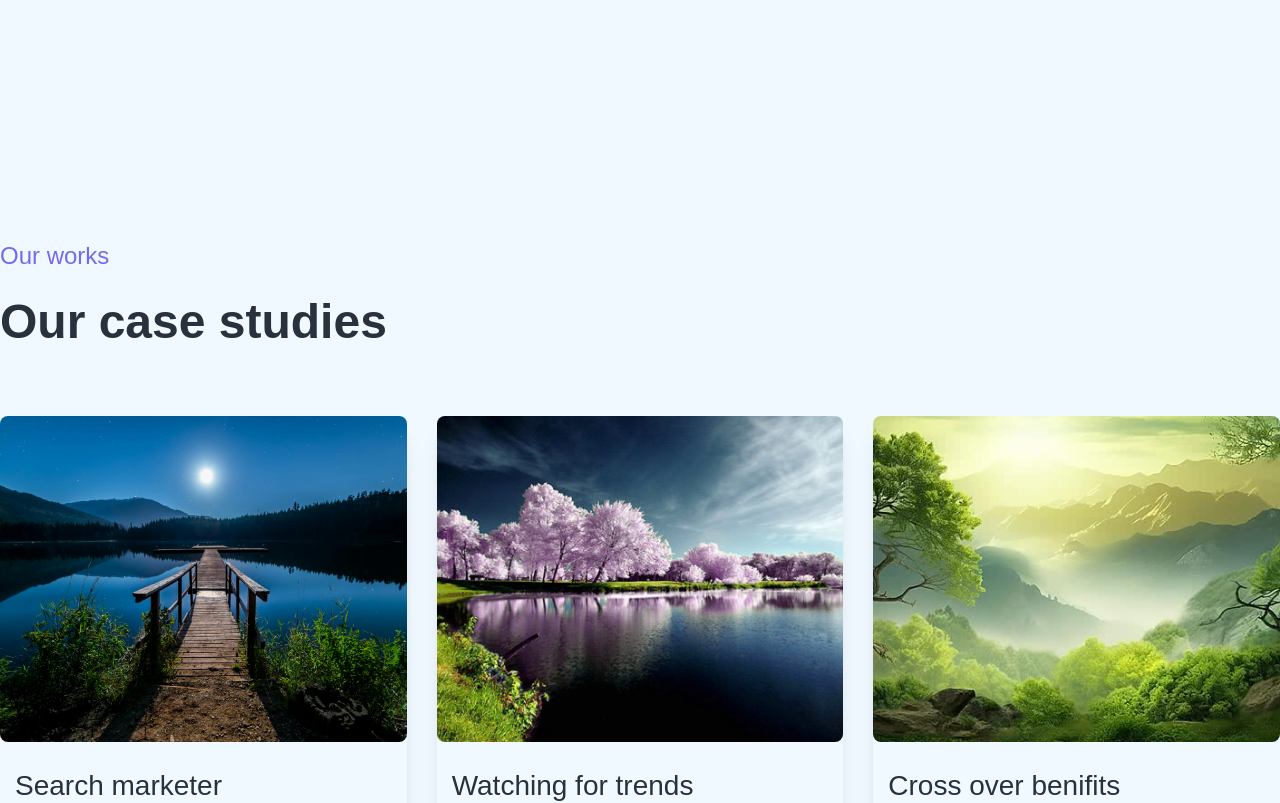
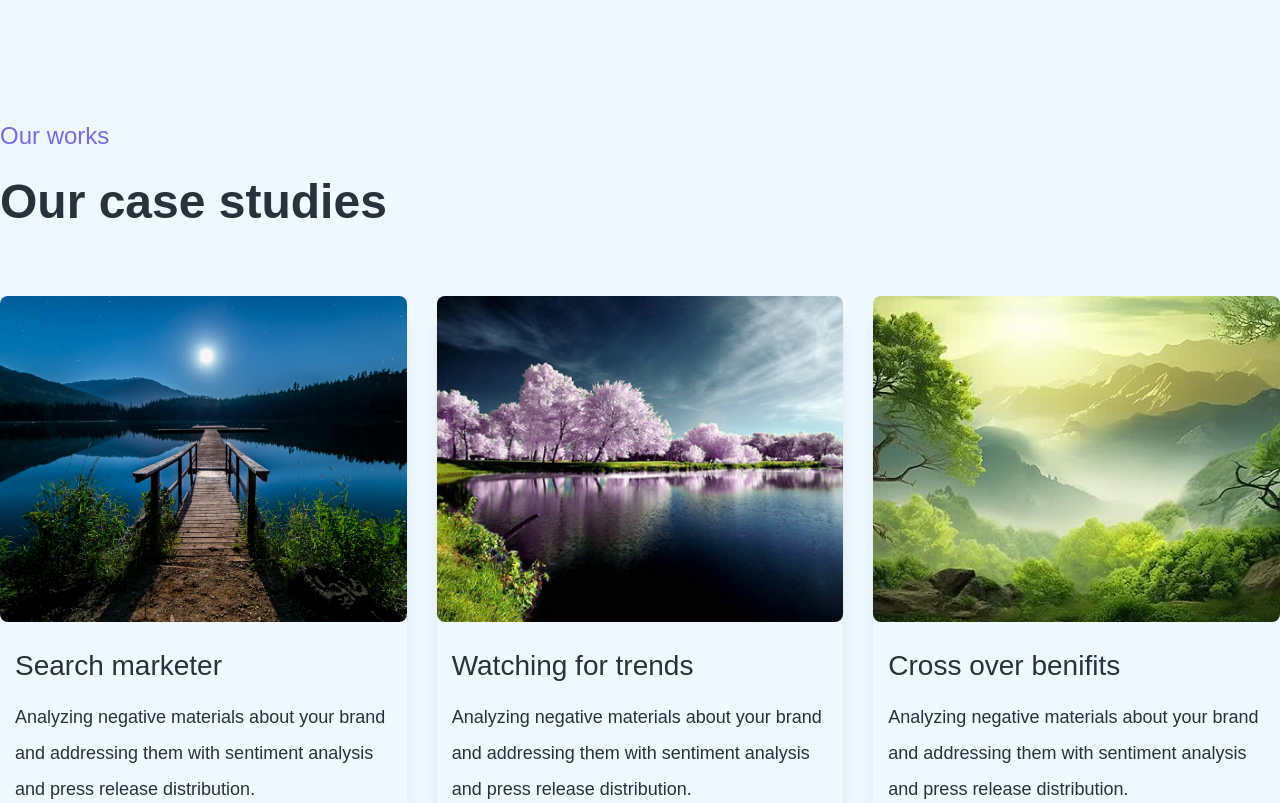
Before and after one commit to basudevkumer/innvate4, a React (Vite) app: page / in a window 1280 px wide. Shown: the part 4125-4928 px from the top of the page. Built offline with nearby package versions, Linux system fonts and the light colour scheme.

Commit message:
error solve

```diff
--- a/src/component/Work.jsx
+++ b/src/component/Work.jsx
@@ -6,7 +6,7 @@ import WorkCard from "./WorkCard";
 
 const Work = () => {
   return (
-    <div className="max-w-[1320px] mx-auto py-[120px]">
+    <div className="max-w-[1320px] mx-auto sm:gitpy-[120px]">
       <div>
         <div>
           <h6 className="font-nunito font-medium text-[24px] leading-[150%] text-[#7968EF] ">
```
